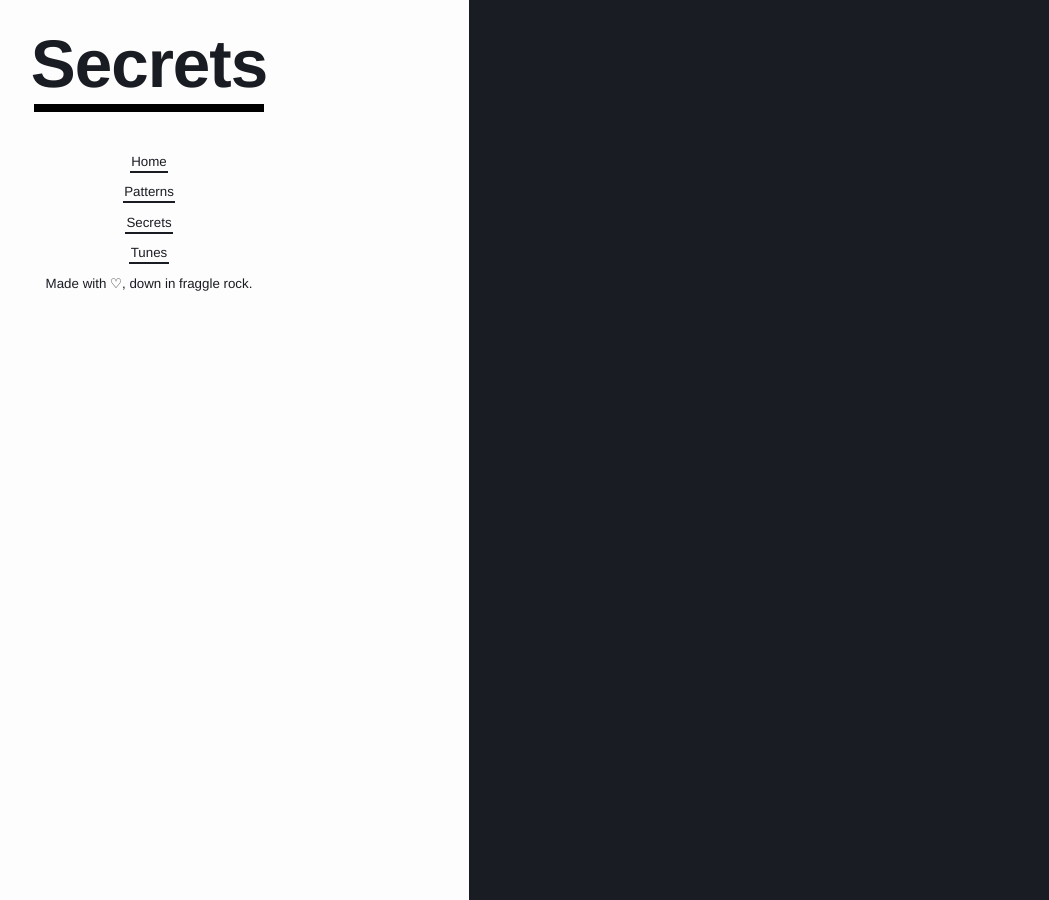
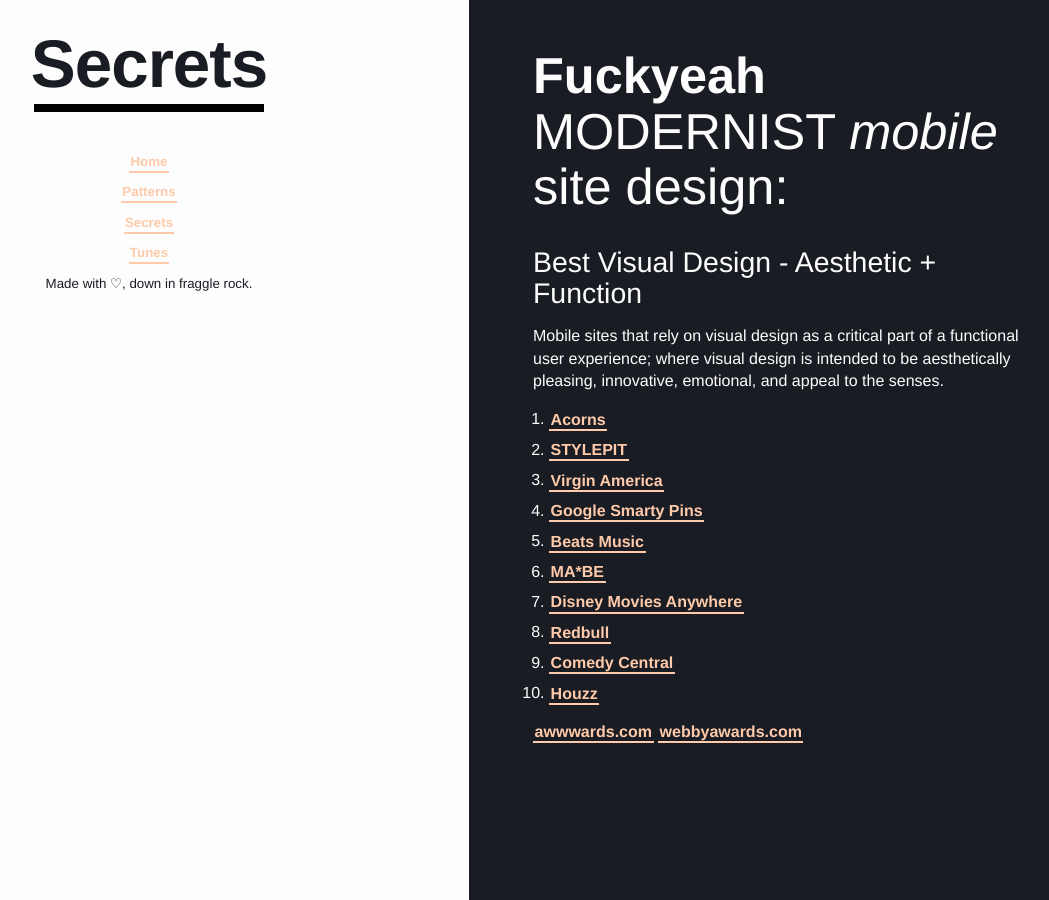
Before and after one commit to EricaJaclynStein/wearethedesigners, a Jekyll site: the page built from secrets.md, in a window 1280 px wide. Shown: the whole page, without its empty margins (171-1220 px from the left). Built offline with Jekyll 4.4.1, drawn with Linux system fonts in a browser that asks for light colours; nearby versions of some CDN libraries.

Commit message:
new secrets content

```diff
--- a/_sass/_base.scss
+++ b/_sass/_base.scss
@@ -29,13 +29,14 @@
 }
 
 a {
-  border-bottom: 2px solid $deepspace;
-  color: $text-color;
+  border-bottom: 2px solid $cantaloupe;
+  color: $cantaloupe;
+  font-weight: bold;
   padding: 0.10em;
   text-decoration: none;
 
   &:hover {
-    border-bottom: 3px solid $deepspace;
+    border-bottom: 3px solid $cantaloupe;
     padding: 0.10em;
     text-decoration: none;
   }
--- a/secrets.md
+++ b/secrets.md
@@ -3,3 +3,24 @@
 title: Secrets
 permalink: /secrets/
 ---
+
+# **Fuckyeah** MODERNIST *mobile* site design:
+
+### Best Visual Design - Aesthetic + Function
+Mobile sites that rely on visual design as a critical part of a functional user experience; where visual design is intended to be aesthetically pleasing, innovative, emotional, and appeal to the senses.
+
+1. [Acorns](https://www.acorns.com/)
+2. [STYLEPIT](http://cases.pixelada.com/stylepit/)
+3. [Virgin America](https://www.virginamerica.com/)
+4. [Google Smarty Pins](https://smartypins.withgoogle.com/)
+5. [Beats Music](http://www.apple.com/music/)
+6. [MA*BE](http://www.mabehair.com.au/)
+7. [Disney Movies Anywhere](https://www.disneymoviesanywhere.com/)
+8. [Redbull](http://www.redbull.com/us/en)
+9. [Comedy Central](http://www.cc.com/)
+10. [Houzz](houzz.com)
+
+
+
+[awwwards.com](http://www.awwwards.com/awards-of-the-day/)
+[webbyawards.com](http://webbyawards.com/winners/2015/mobile-sites-apps/features-categories/best-user-interface/)
```
Also changed, not shown: 2 other files.
